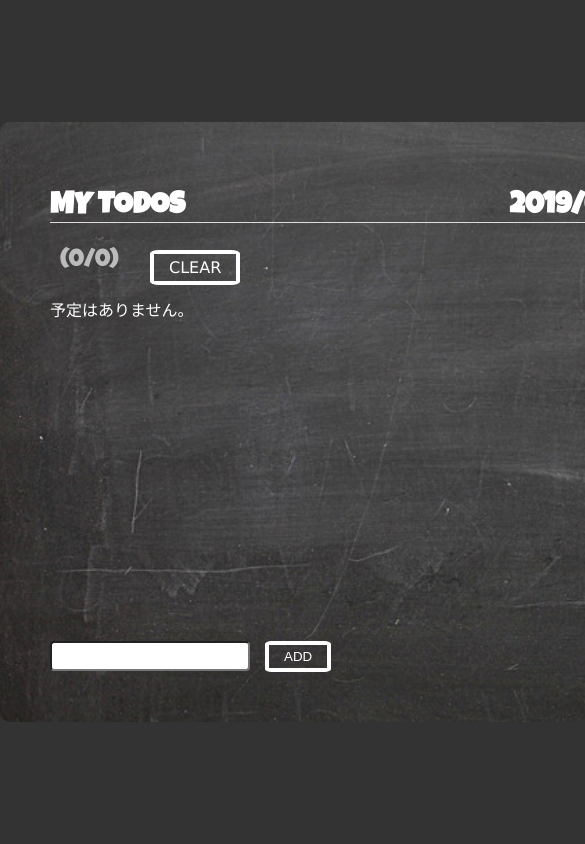
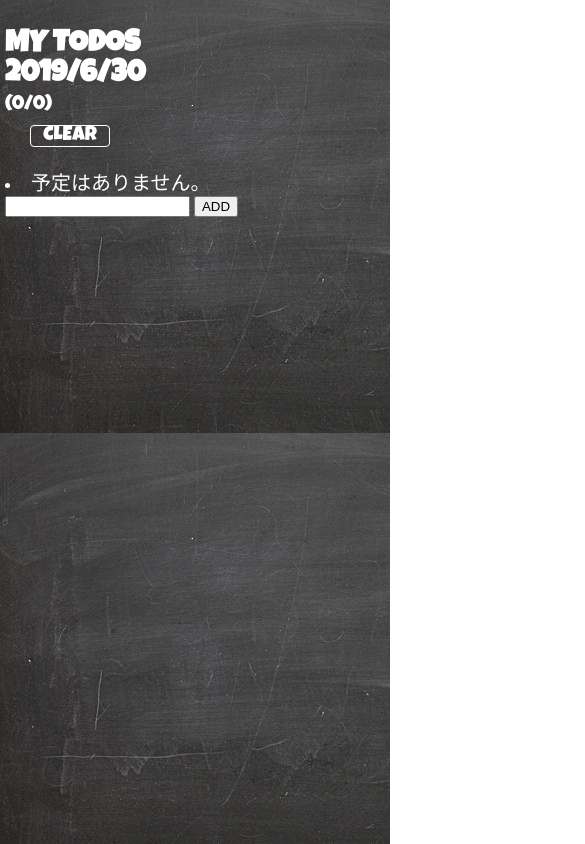
Before and after one commit to yuji1222/vue-todos, a plain HTML site: page index.html in a window 390 px wide. Shown: the top 844 px of the page, 585 px wide, since content can reach past the window. Drawn offline with nearby package versions, Linux system fonts and the light colour scheme.

Commit message:
todos-レスポンシブ

```diff
--- a/css/styles.css
+++ b/css/styles.css
@@ -1,6 +1,70 @@
 @charset "UTF-8";
 
-/*共通スタイル*/
+@media (min-width: 0px) and (max-width: 399px) {
+  html {
+    font-size: 62.5%;
+  }
+
+  *, *::before, *::after {
+    box-sizing: border-box;
+  }
+
+  ul {
+    list-style: none;
+    padding: 0;
+  }
+
+  body {
+    background-image: url("../img/kokubann.jpg");
+    position: relative;
+    font-family: 'Sawarabi Gothic', sans-serif;
+    font-family: 'Luckiest Guy', cursive;
+    color: #fff;
+    font-size: 2rem;
+    height: 500px;
+    margin: 0;
+    }
+
+  h1 {
+    font-size: 3rem;
+    margin-bottom: 5px;
+  }
+  .date {
+    display: block;
+  }
+
+  .purge {
+    border: 1px solid #fff;
+    border-radius: 4px;
+    width: 80px;
+    text-align: center;
+    margin-top: 10px;
+    margin-left: 25px;
+    cursor: pointer;
+    transition: .4s;
+  }
+
+  .purge:hover {
+    background: rgba(118, 122, 87, 0.38);
+  }
+
+  .info {
+    margin-bottom: 5px;
+  }
+
+  #app li > span.done {
+    text-decoration: line-through;
+    color: #bbb;
+  }
+  .box {
+    margin: 30px 0 0 5px;
+  }
+  .btn {
+    cursor: pointer;
+  }
+}
+
+@media (min-width: 400px) {
   html {
     font-size: 62.5%;
   }
@@ -99,7 +163,6 @@ body {
   }
 
   .todo-list {
-  /* border: 1px solid #333; */
     border-radius: 30px;
     padding: 10px;
     margin-bottom: 10px;
@@ -131,7 +194,7 @@ body {
 
   .form {
     position: absolute;
-  bottom: 50px;
+    bottom: 40px;
     left: 50px;
   }
 
@@ -140,16 +203,4 @@ body {
     top: 128px;
     left: 150px;
   }
-
-.v-enter-active {
-  transition: all .8s ease;
 }
-
-.v-leave-active {
-  transition: all .8s cubic-bezier(1.0, 0.5, 0.8, 1.0);
-}
-
-.v-enter, .v-leave-to {
-  transform: translateX(10px);
-  opacity: 0;
-}
--- a/index.html
+++ b/index.html
@@ -2,6 +2,7 @@
 <html lang="ja">
   <head>
     <meta charset="utf-8">
+    <meta name="viewport" content="width=device-width, initial-scale=1">
     <title>YUJI</title>
     <link rel="stylesheet" href="css/styles.css">
     <link href="https://fonts.googleapis.com/css?family=Luckiest+Guy|Sawarabi+Gothic&display=swap" rel="stylesheet">
@@ -9,23 +10,26 @@
   </head>
   <body>
     <div id="app" class="container">
+
       <div class="box">
         <h1>MY TODOS<span class="date">{{ days }}</span></h1>
           <span class="info">({{ remaining.length }}/{{ todos.length }})</span>
           <div @click="purge" class="btn-circle-flat purge" >CLEAR</div>
-          <ul>
-            <!-- <transition-group tag="div"> -->
-              <li v-for="(todo, index) in todos" class="todo-list" :class="{done: todo.isDone}">
-                  <input type="checkbox" v-model="todo.isDone">
-                  <span :class="{done: todo.isDone}">{{ todo.title }}</span>
-                  <span @click="deleteItem(index)" class="command">[消]</span>
+            <ul>
+
+              <li v-for="(todo,index) in todos"  class="todo-list" :class="{done: todo.isDone}">
+                <input type="checkbox" v-model="todo.isDone">
+                <span :class="{done: todo.isDone}">{{ todo.title }}</span>
+                <span @click="deleteItem(index)" class="command">[x]</span>
               </li>
-            <!-- <transition-group> -->
+
+
+            </ul>
             <li v-show="!todos.length">予定はありません。</li>
-          </ul>
+
           <form @submit.prevent="addItem" class="form">
             <input type="text" v-model="newItem">
-            <input type="submit" value="ADD" class="btn-circle-flat">
+            <input type="submit" value="ADD" class="btn-circle-flat btn">
           </form>
       </div>
 
--- a/js/main.js
+++ b/js/main.js
@@ -1,5 +1,6 @@
 (function() {
   'use strict';
+
 
 
 
@@ -28,6 +29,13 @@
    },
     methods: {
       addItem: function() {
+        if ( this.newItem.length <= 0) {
+          return
+        }
+        if ( this.todos.length > 4) {
+          alert('予定はいっぱいです。');
+          return
+        }
         var item = {
           title: this.newItem,
           isDone: false
```
Lines whose indentation alone changed are shown as unchanged.
